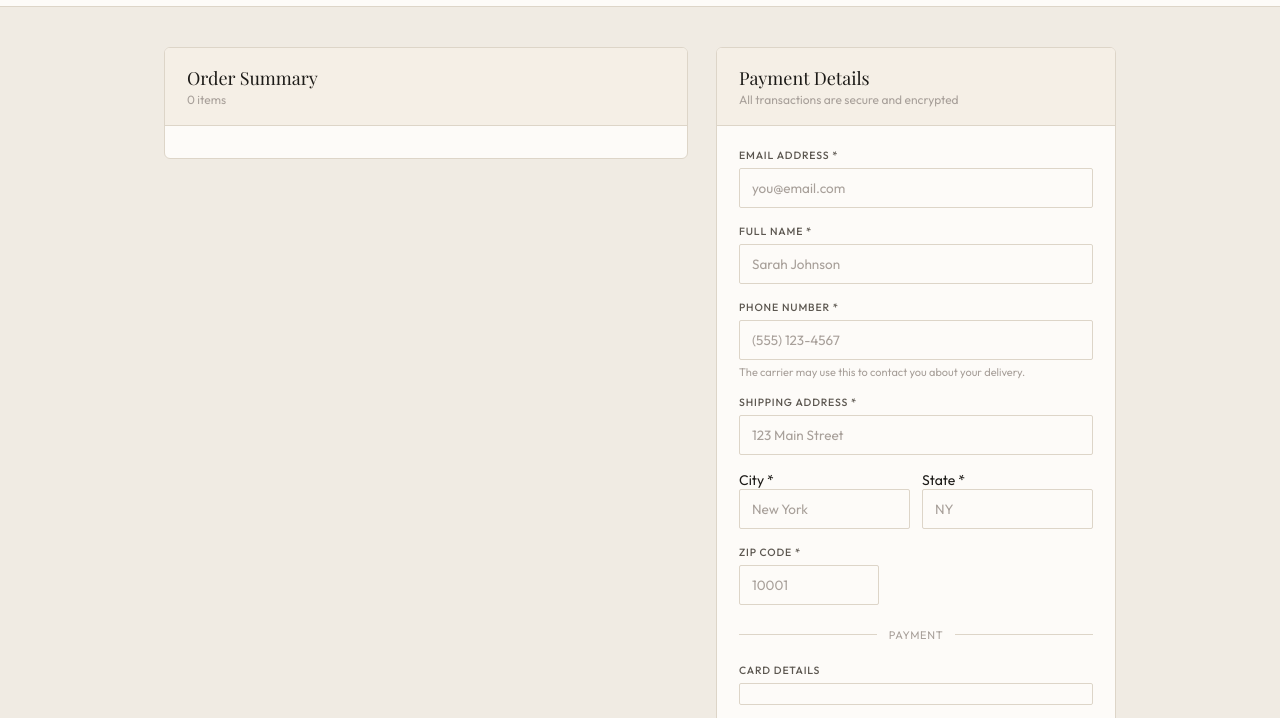
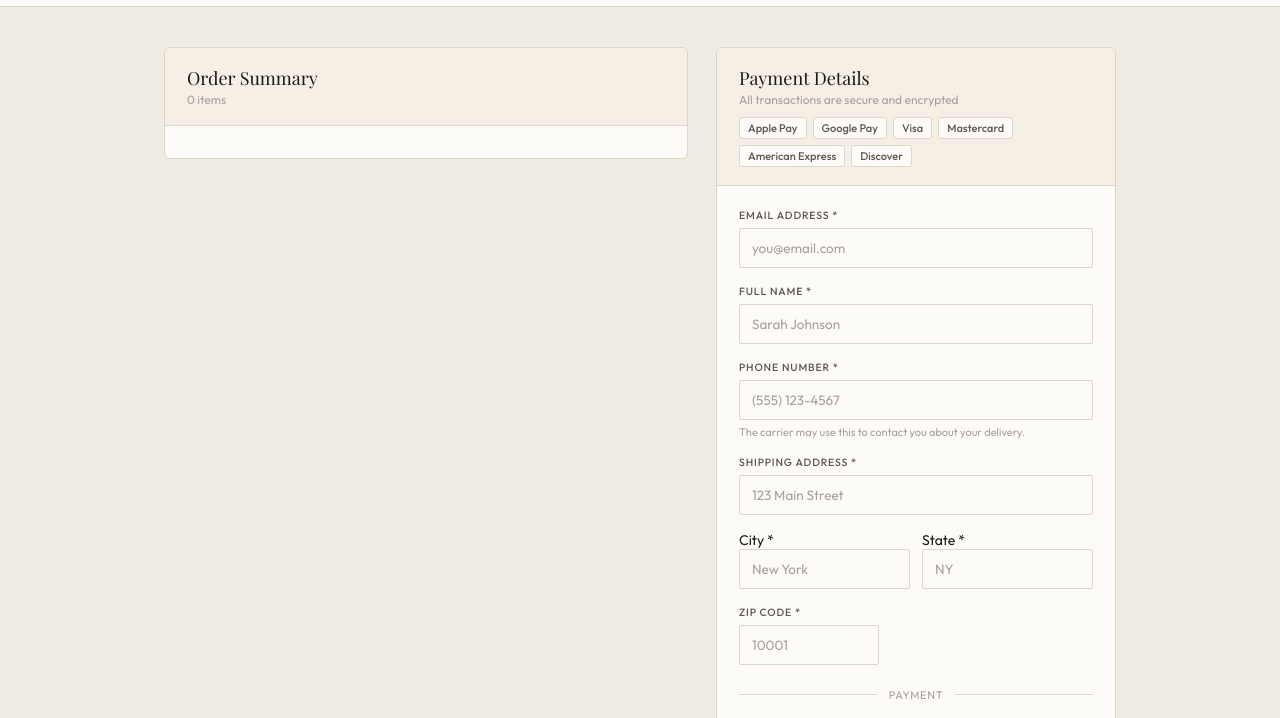
Before and after one commit to reuvenchalouh/Mastercove, a website: page checkout.html in a window 1280 px wide. Shown: the part 57-775 px from the top of the page. Drawn offline with nearby package versions, Linux system fonts and the light colour scheme; a script that the page names is missing.

Commit message:
Update checkout.html

```diff
--- a/checkout.html
+++ b/checkout.html
@@ -95,6 +95,8 @@ header{background:var(--white);border-bottom:1px solid var(--border);padding:0 3
 #wallet-wrap.show{display:block;}
 #payment-request-button{min-height:44px;}
 .wallet-note{font-size:11px;color:var(--mist);text-align:center;margin-top:8px;}
+.pay-accept{display:flex;flex-wrap:wrap;gap:6px;margin-top:10px;}
+.pay-accept span{font-size:11px;padding:3px 8px;border:1px solid var(--border);border-radius:3px;background:var(--white);color:var(--slate);font-weight:500;}
 @media(max-width:768px){.checkout-wrap{grid-template-columns:1fr;}}
 </style>
 <script src="https://js.stripe.com/v3/"></script>
@@ -136,6 +138,9 @@ header{background:var(--white);border-bottom:1px solid var(--border);padding:0 3
     <div class="panel-head">
       <h2>Payment Details</h2>
       <p>All transactions are secure and encrypted</p>
+      <div class="pay-accept" aria-label="Accepted payment methods: Apple Pay, Google Pay, Visa, Mastercard, American Express, Discover">
+        <span>Apple Pay</span><span>Google Pay</span><span>Visa</span><span>Mastercard</span><span>American Express</span><span>Discover</span>
+      </div>
     </div>
     <div class="form-body">
       <!-- Express checkout: Apple Pay / Google Pay (only shows on devices that support it) -->
```
